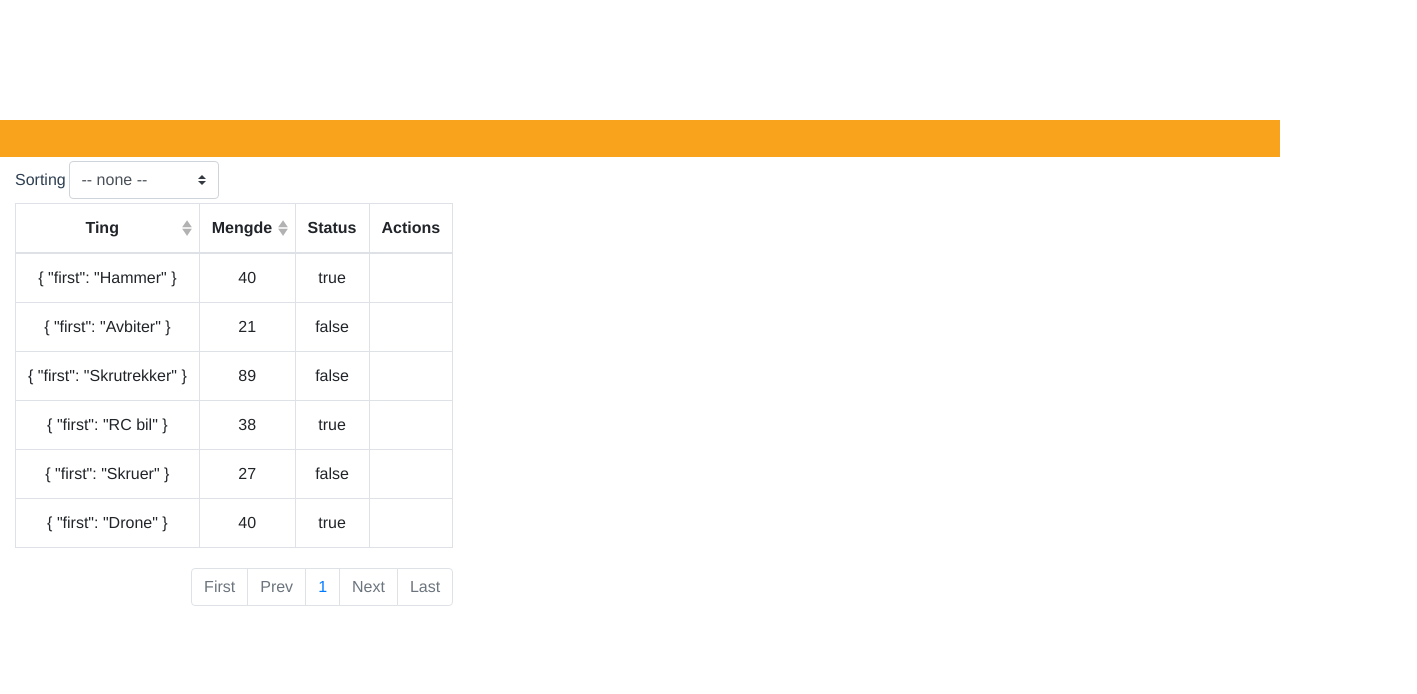
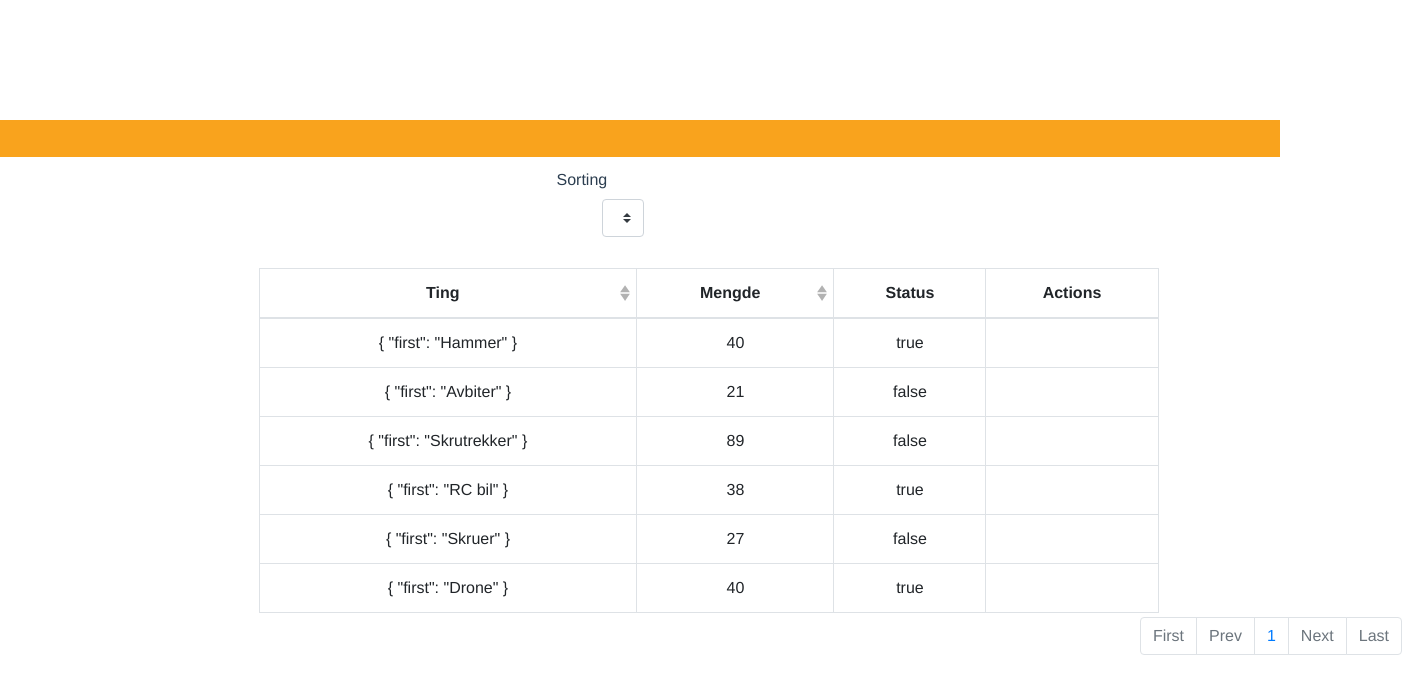
Before and after one commit to Andreas-Harnes/MakerSpace-Management-System, a Vue app in the folder client/: page /body in a window 1280 px wide. Shown: the top 694 px of the page, 1417 px wide, since content can reach past the window. Built offline with nearby package versions, Linux system fonts and the light colour scheme; the HTML template or start-up script is replaced by a standard one.

Commit message:
Sentrert body elemeneter + prøvd å få inn søking

```diff
--- a/client/src/components/body.vue
+++ b/client/src/components/body.vue
@@ -5,7 +5,7 @@
             <b-col md="6" class="my-1">
                 <b-form-group label-cols-sm="3" label="Sorting" class="mb-0">
                     <b-input-group>
-                        <b-form-select v-model="sortBy" :options="sortOptions">
+                        <b-form-select class="sorting" v-model="sortBy" :options="sortOptions">
                             <option slot="first" :value="null">-- none --</option>
                         </b-form-select>
                     </b-input-group>
@@ -26,13 +26,21 @@
       :per-page="perPage"
       :sort-by.sync="sortBy"
     >
+    <!-- Søkeing -->
+    <!--
+    <div class="searching">
+  <input type="text" placeholder="Search..">
+    </div>
+  -->
+
+
     <!-- Busy state med spinner for loading-->
     <div slot="table-busy" class="text-center text-danger my-2">
       <b-spinner class="align-middle"/>
       <strong>Loading items...</strong>
       </div>
 
-      <template slot="name" slot-scope="row">
+      <template class="test-2" slot="name" slot-scope="row">
         {{ row.value.first }} {{ row.value.last }}
       </template>
 
--- a/client/src/components/header.vue
+++ b/client/src/components/header.vue
@@ -1,7 +1,7 @@
 <template>
 <header class="header">
 <!-- <h2>MakerSpace: sett logo her istedenfor?</h2> -->
-<div class="test">
+<div>
 <img class="makerspace-logo" src="../assets/facebook-logo.png" alt="MakerSpaceLogo" width="9%"  height="9%" />
 </div>
 <h2>MakerSpace Management System</h2>
@@ -16,7 +16,7 @@
     <b-button id="signIn" variant="primary" size="sm" @click="onClick">Sign In</b-button>
     <b-dropdown-divider>
     </b-dropdown-divider>
-    <b-dropdown-item-button>Ny? Registrer deg her!</b-dropdown-item-button>
+    <b-dropdown-item-button>Registrer deg her</b-dropdown-item-button>
     <b-dropdown-item-button>Glemt passord?</b-dropdown-item-button>
     </div>
 </b-dropdown>
--- a/client/src/scss/_style.scss
+++ b/client/src/scss/_style.scss
@@ -41,11 +41,31 @@ html, body {
 /* MakerSpace logo */
 
 .makerspace-logo {
-  float: left;
+ float: left;
  padding: 0 45px 45px 0;
 }
-/*
-.test {
- float: left;
- padding: 0 40px 40px 0;
-} */
+
+/* body items */
+
+.mb-0 {
+  float: right;
+  padding: 0 25px 40px 1250px;
+}
+
+/* sorting */
+.input-group {
+  float: left;
+  padding: 0 25px 25px 45px;
+  height: 10px;
+  width: 4px;
+
+}
+
+/* Elementene/ting etc */
+
+.table.b-table.table-bordered.b-table-selectable {
+  margin: 0 auto;
+  padding: 0 0 0 0;
+  height: 35px;
+  width: 900px;
+}
```
